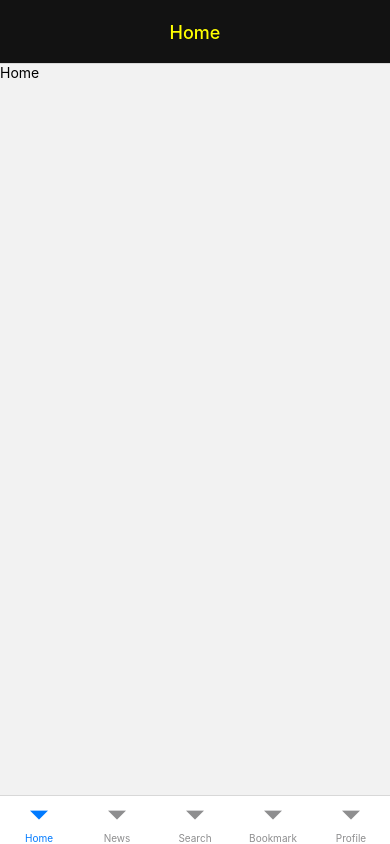
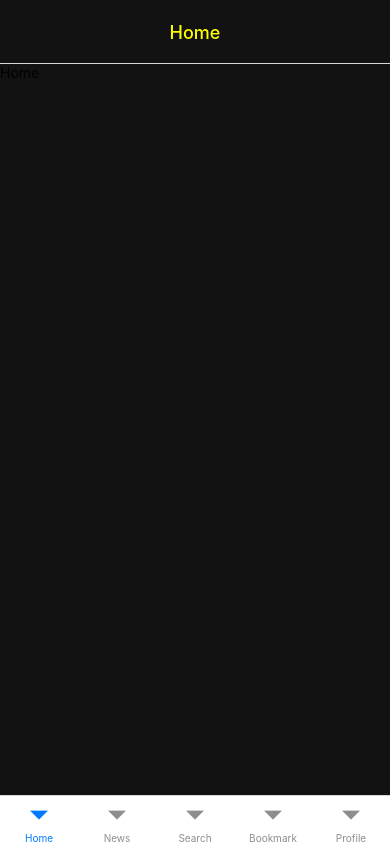
Before and after one commit to saitgungor/rn-kodluyoruz-bitirme-projesi, a React Native app: screen /Home in a window 390 px wide. Built offline with nearby package versions, Linux system fonts and the light colour scheme.

Commit message:
Update Home bgc

```diff
--- a/src/screens/Home/Home.js
+++ b/src/screens/Home/Home.js
@@ -1,9 +1,9 @@
 import {View, Text} from 'react-native';
 import React from 'react';
-
+import style from './Home.style';
 const Home = () => {
   return (
-    <View>
+    <View style={style.container}>
       <Text>Home</Text>
     </View>
   );
--- a/src/screens/Home/Home.style.js
+++ b/src/screens/Home/Home.style.js
@@ -1,2 +1,8 @@
 import {StyleSheet} from 'react-native';
-export default StyleSheet.create({});
+import Colors from '../../constants/color';
+export default StyleSheet.create({
+  container: {
+    flex: 1,
+    backgroundColor: Colors.primary,
+  },
+});
```
